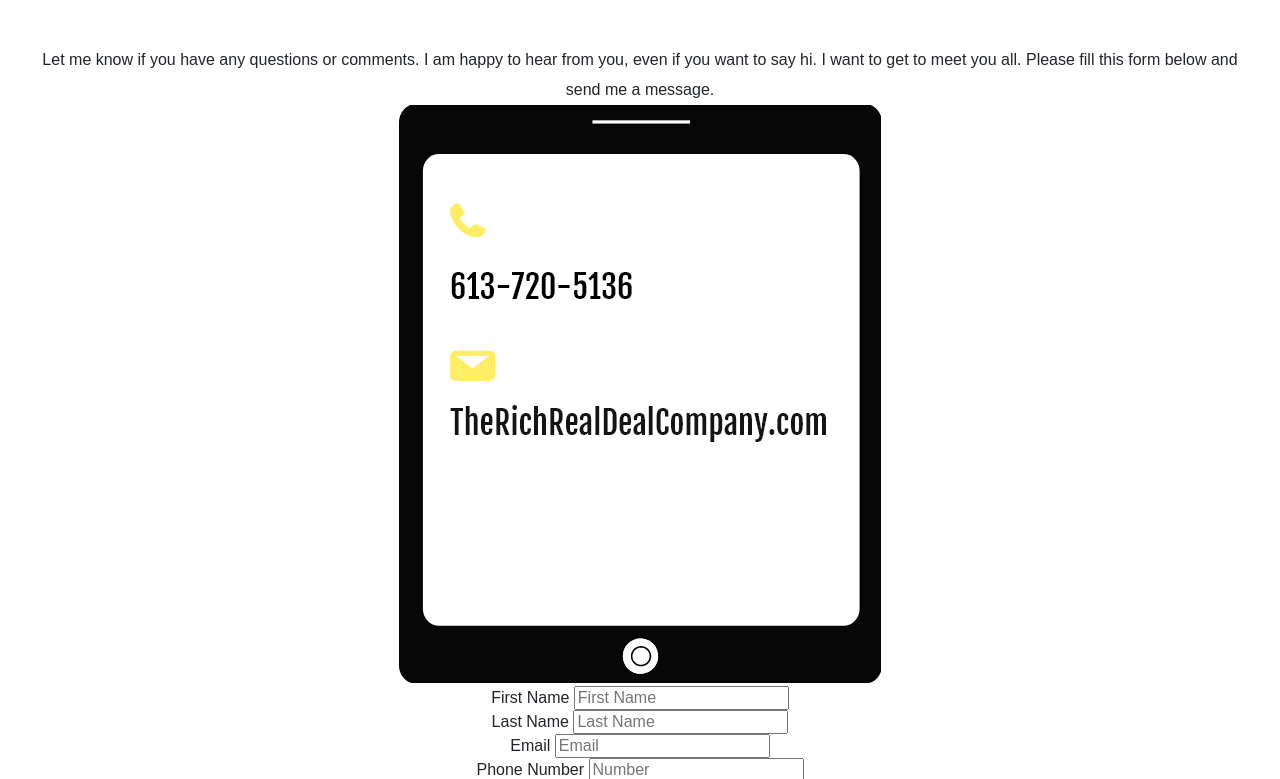
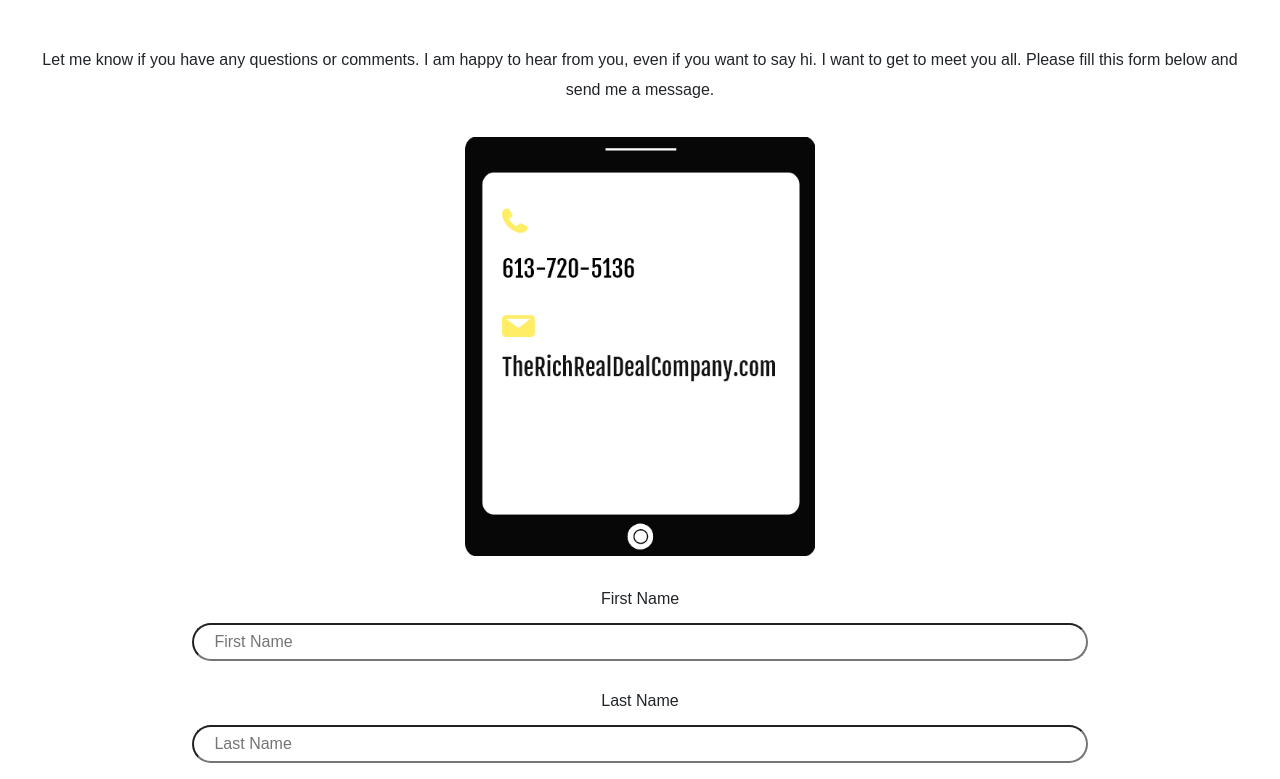
Before and after one commit to nguy0907/RRDpersonalWebsite.github.io, a plain HTML site: page contact.html in a window 1280 px wide. Shown: the part 381-1160 px from the top of the page. Drawn offline with nearby package versions, Linux system fonts and the light colour scheme.

Commit message:
adding css

```diff
--- a/contact.html
+++ b/contact.html
@@ -7,6 +7,7 @@
       <!-- Bootstrap CSS -->
     <link href="https://cdn.jsdelivr.net/npm/bootstrap@5.1.3/dist/css/bootstrap.min.css" rel="stylesheet" integrity="sha384-1BmE4kWBq78iYhFldvKuhfTAU6auU8tT94WrHftjDbrCEXSU1oBoqyl2QvZ6jIW3" crossorigin="anonymous">
     <link rel="stylesheet" href="css/style.css">
+    <link rel="stylesheet" href="css/contact.css">
 
     <title>Document</title>
 </head>
@@ -35,23 +36,23 @@
                   <form action="thanks.html" method="get">
                       <div class="firstname">
                           <label class="label1" for="firstname">First Name</label>
-                          <input class="firstname" type="text" id="firstname" name="firstname" placeholder="First Name" required>
+                          <input class="firstname" type="text" id="firstname" name="firstname" placeholder=" First Name" required>
                       </div>
                       <div class="lastname">
                           <label class="label2" for="lastname">Last Name</label>
-                          <input class="lastname" type="text" id="lastname" name="lastname" placeholder="Last Name" required>
+                          <input class="lastname" type="text" id="lastname" name="lastname" placeholder=" Last Name" required>
                       </div>
                       <div class="email">
                           <label class="label3" for="email">Email</label>
-                          <input class="email" type="text" id="email" name="email" placeholder="Email" required>
+                          <input class="email" type="text" id="email" name="email" placeholder=" Email" required>
                       </div>
                       <div class="phonenumber">
                           <label class="label4" for="email">Phone Number</label>
-                          <input class="phonenumber" type="text" id="phonenumber" name="phonenumber" placeholder="Number" required>
+                          <input class="phonenumber" type="text" id="phonenumber" name="phonenumber" placeholder=" Number" required>
                       </div>
                       <div class="messagebox">
                           <label class="label5" for="message">Message</label>
-                          <textarea class="message" name="message" id="message" placeholder="Message" cols="30" rows="10"></textarea>
+                          <textarea class="message" name="message" id="message" placeholder=" Message" cols="30" rows="10"></textarea>
                       </div>
                           <button class="submit" type="submit">Submit</button>
                   </form>
--- /dev/null
+++ b/css/contact.css
@@ -0,0 +1,19 @@
+.tablet{
+    width: 350px;
+    margin-top: 2rem;
+    margin-bottom: 2rem;
+}
+
+input,
+textarea{
+    display: block;
+    margin: auto;
+    margin-top: 1rem;
+    margin-bottom: 2rem;
+    width: 70%;
+    border-radius: 20px;
+    padding-left: 1em;
+    padding-right: 1em;
+    padding-top:0.5em;
+    padding-bottom: 0.5em;
+}
```
Also changed, not shown: css/about.css (line endings or trailing spaces).
